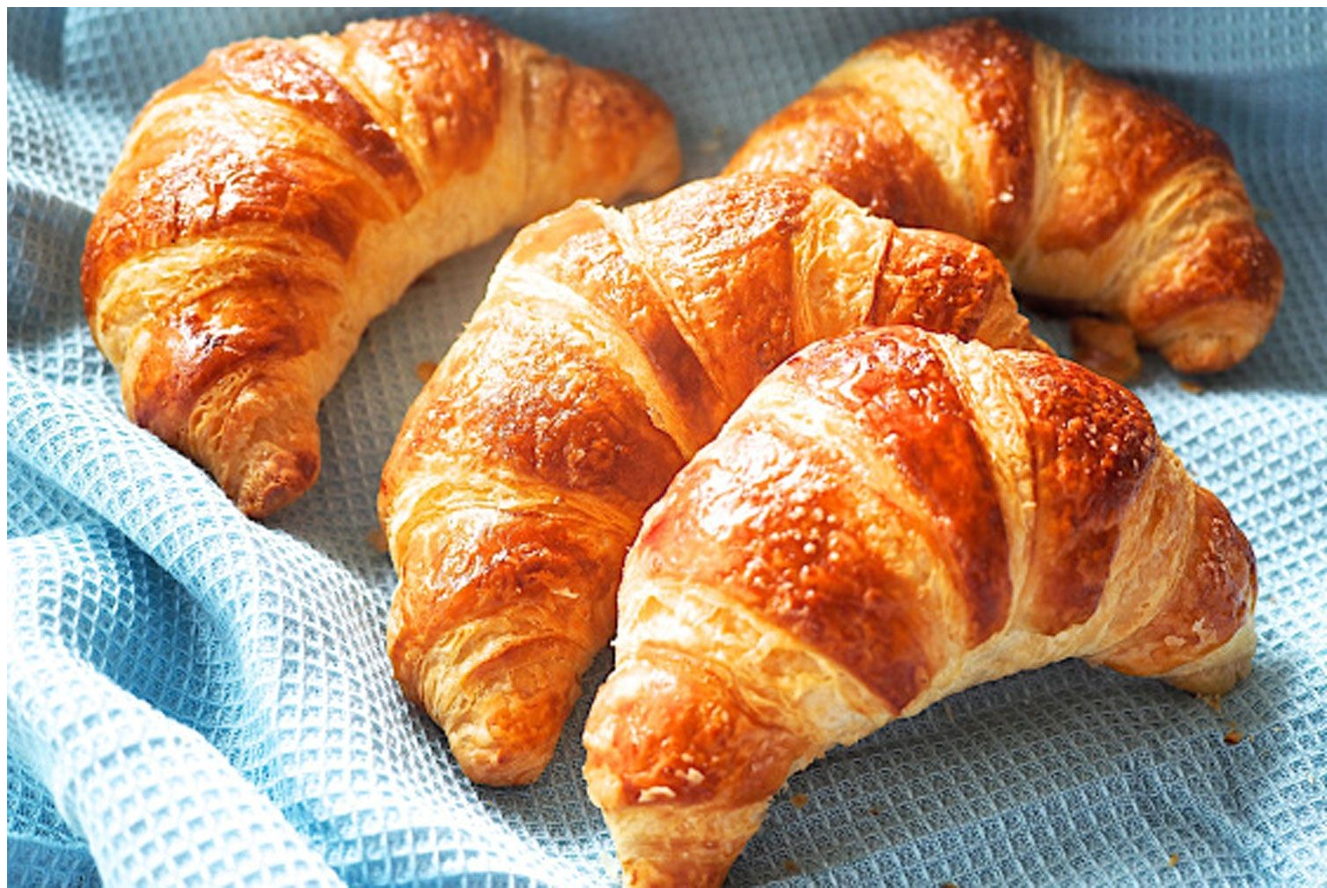
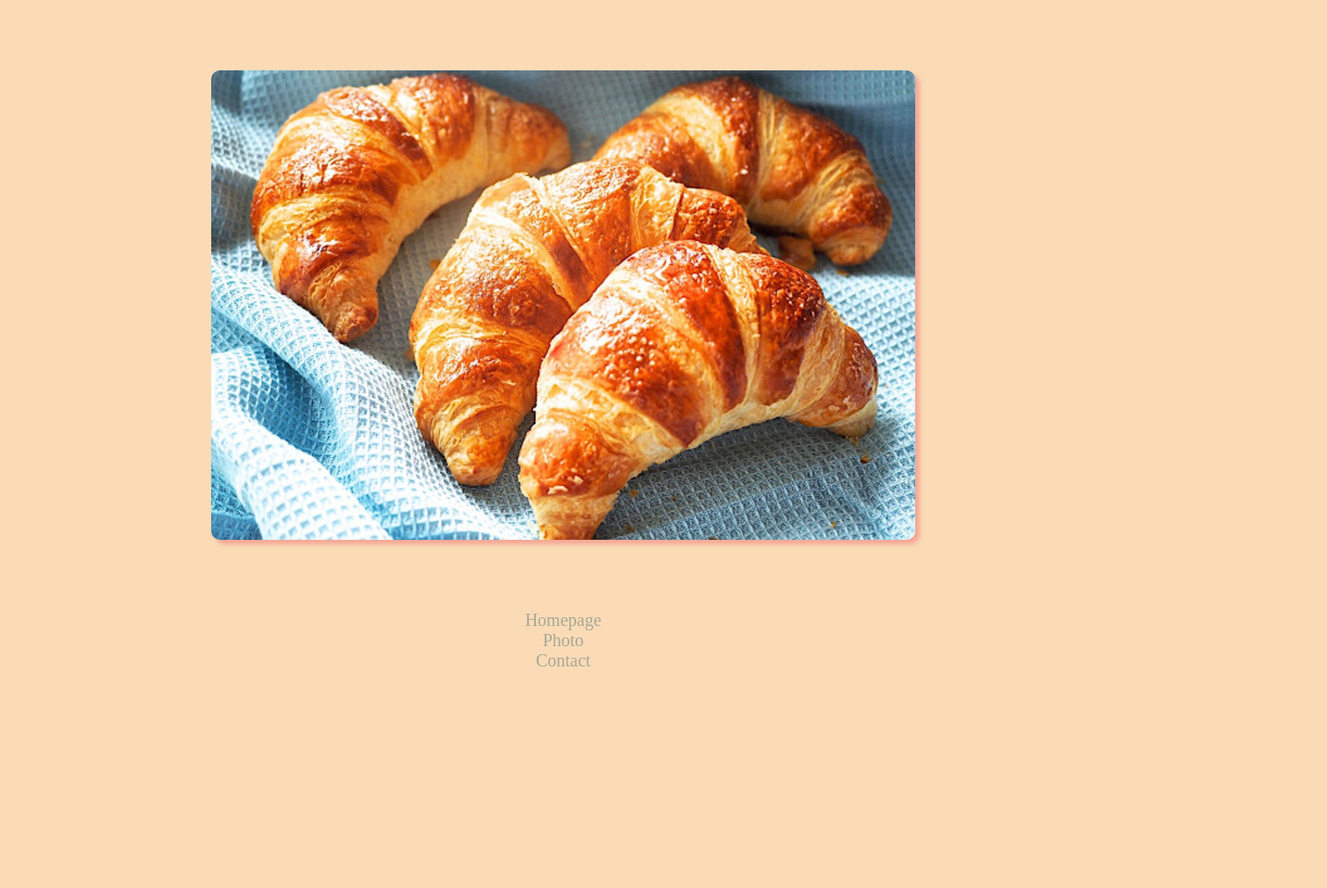
Before and after one commit to nmaryy/Croissant, a plain HTML site: page photo.html in a window 1280 px wide. Shown: the top 1010 px of the page at 88% size, 1508 px wide, since content can reach past the window. After the commit the page ends 800 px from the top, so only its background shows below. Drawn offline with Linux system fonts and the light colour scheme.

Commit message:
styles added

```diff
--- a/photo.html
+++ b/photo.html
@@ -3,6 +3,8 @@
   <head>
     <meta charset="UTF-8" />
     <meta name="viewport" content="width=device-width, initial-scale=1.0" />
+    <link rel="stylesheet" href="/src/style.css" />
+
     <title>Croissant</title>
   </head>
   <body>
--- a/src/style.css
+++ b/src/style.css
@@ -0,0 +1,37 @@
+* {
+  margin: 0;
+  padding: 0;
+}
+
+body {
+  background-color: rgb(250, 219, 182);
+}
+
+h1,
+p,
+ul {
+  text-align: center;
+  margin-top: 40px;
+}
+
+h1 {
+  font-size: 40px;
+}
+p,
+ul {
+  font-size: 20px;
+}
+
+img {
+  width: 800px;
+  margin: 80px auto;
+  display: block;
+  border-radius: 10px;
+  box-shadow: 5px 5px 5px rgba(238, 118, 118, 0.525);
+}
+
+li a {
+  margin-top: 10px;
+  text-decoration: none;
+  color: rgb(168, 168, 151);
+}
```
Also changed, not shown: contact.html (+2 -0 lines), index.html (+1 -0 lines).
